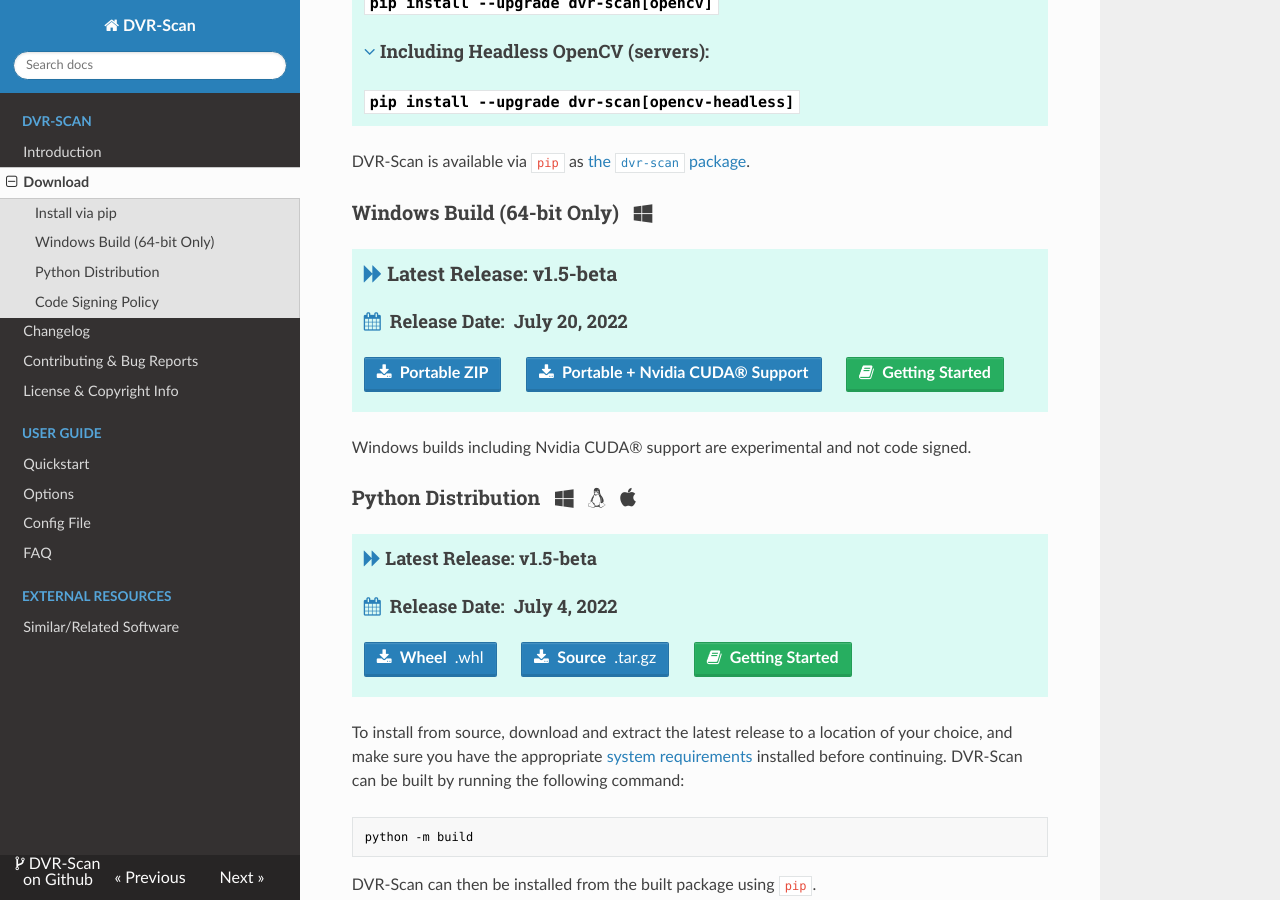
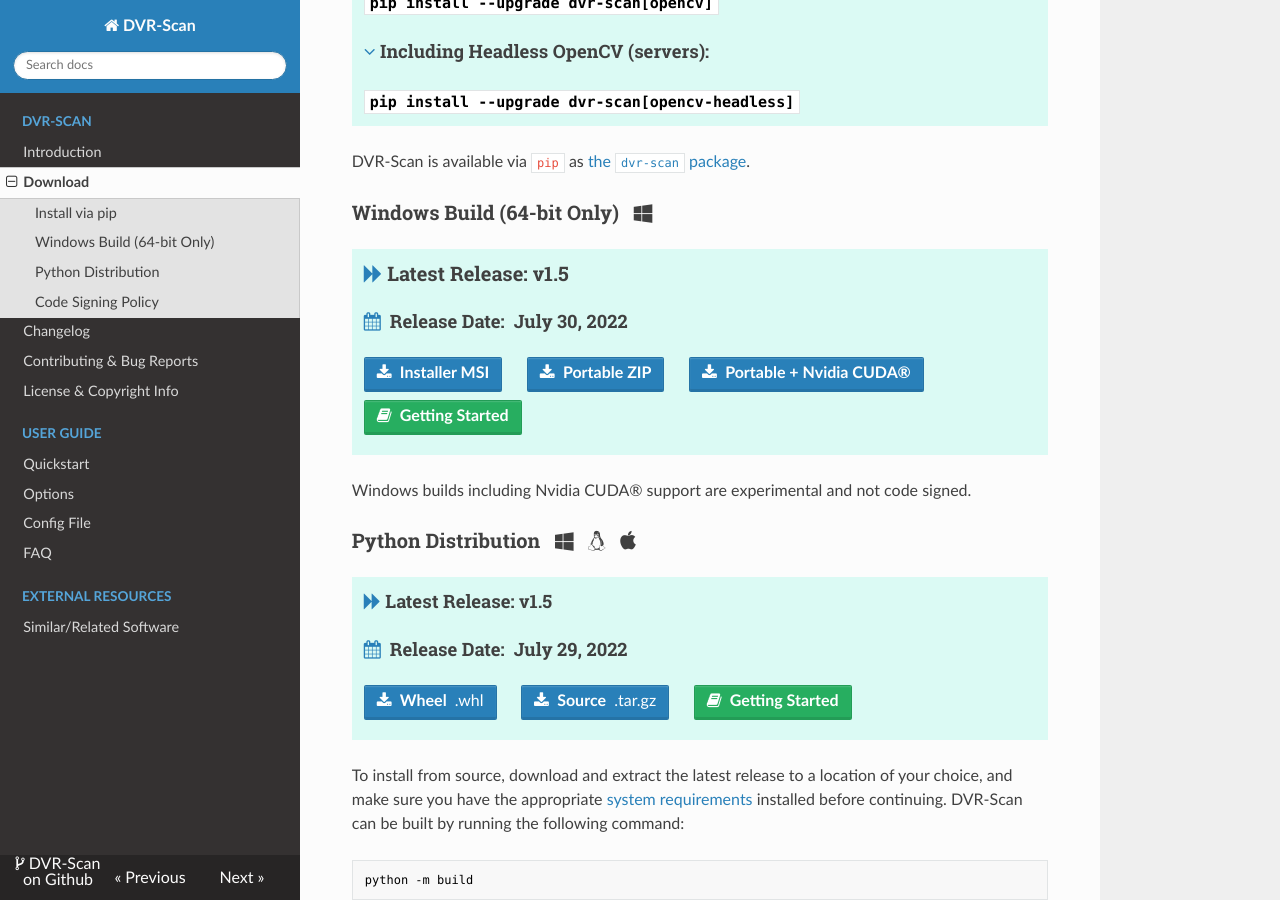
Before and after one commit to Breakthrough/DVR-Scan, an MkDocs documentation site: the page built from docs/download.md, in a window 1280 px wide and 900 px high, scrolled down 531 px. Built offline with MkDocs 1.6.1, drawn with Linux system fonts in a browser that asks for light colours; nearby versions of some CDN libraries; old or Windows-style settings are respelled for this version of MkDocs.

Commit message:
[release] Prepare v1.5 release.

```diff
--- a/docs/download.md
+++ b/docs/download.md
@@ -24,9 +24,9 @@
 ### Windows Build (64-bit Only) &nbsp; <span class="wy-text-neutral"><span class="fa fa-windows"></span></span>
 
 <div class="important">
-<h3 class="wy-text-neutral"><span class="fa fa-forward wy-text-info"></span> Latest Release: <b class="wy-text-neutral">v1.5-beta</b></h3>
-<h4 class="wy-text-neutral"><span class="fa fa-calendar wy-text-info"></span>&nbsp; Release Date:&nbsp; <b>July 20, 2022</b></h4>
-<a href="https://github.com/Breakthrough/DVR-Scan/releases/download/v1.5-beta/dvr-scan-1.5.dev2-win64.zip" class="btn btn-info" style="margin-bottom:8px;" role="button"><span class="fa fa-download"></span>&nbsp; <b>Portable ZIP</b></a> &nbsp;&nbsp;&nbsp;&nbsp; <a href="https://github.com/Breakthrough/DVR-Scan/releases/download/v1.5-beta/dvr-scan-1.5.dev2-win64-cuda.zip" class="btn btn-info" style="margin-bottom:8px;" role="button"><span class="fa fa-download"></span>&nbsp; <b>Portable + Nvidia CUDA® Support</b></a> &nbsp;&nbsp;&nbsp;&nbsp; <a href="../guide/quickstart/" class="btn btn-success" style="margin-bottom:8px;" role="button"><span class="fa fa-book"></span>&nbsp; <b>Getting Started</b></a>
+<h3 class="wy-text-neutral"><span class="fa fa-forward wy-text-info"></span> Latest Release: <b class="wy-text-neutral">v1.5</b></h3>
+<h4 class="wy-text-neutral"><span class="fa fa-calendar wy-text-info"></span>&nbsp; Release Date:&nbsp; <b>July 30, 2022</b></h4>
+<a href="https://github.com/Breakthrough/DVR-Scan/releases/download/v1.5-release/dvr-scan-1.5-win64.msi" class="btn btn-info" style="margin-bottom:8px;" role="button"><span class="fa fa-download"></span>&nbsp; <b>Installer MSI</b></a> &nbsp;&nbsp;&nbsp;&nbsp; <a href="https://github.com/Breakthrough/DVR-Scan/releases/download/v1.5-release/dvr-scan-1.5-win64.zip" class="btn btn-info" style="margin-bottom:8px;" role="button"><span class="fa fa-download"></span>&nbsp; <b>Portable ZIP</b></a> &nbsp;&nbsp;&nbsp;&nbsp; <a href="https://github.com/Breakthrough/DVR-Scan/releases/download/v1.5-release/dvr-scan-1.5-win64-cuda.zip" class="btn btn-info" style="margin-bottom:8px;" role="button"><span class="fa fa-download"></span>&nbsp; <b>Portable + Nvidia CUDA®</b></a> &nbsp;&nbsp;&nbsp;&nbsp; <a href="../guide/quickstart/" class="btn btn-success" style="margin-bottom:8px;" role="button"><span class="fa fa-book"></span>&nbsp; <b>Getting Started</b></a>
 </div>
 
 Windows builds including Nvidia CUDA® support are experimental and not code signed.
@@ -34,9 +34,9 @@
 ### Python Distribution &nbsp; <span class="wy-text-neutral"><span class="fa fa-windows"></span> &nbsp; <span class="fa fa-linux"></span> &nbsp; <span class="fa fa-apple"></span></span>
 
 <div class="important">
-<h4 class="wy-text-neutral"><span class="fa fa-forward wy-text-info"></span> Latest Release: <b class="wy-text-neutral">v1.5-beta</b></h4>
-<h4 class="wy-text-neutral"><span class="fa fa-calendar wy-text-info"></span>&nbsp; Release Date:&nbsp; <b>July 4, 2022</b></h4>
-<a href="https://github.com/Breakthrough/DVR-Scan/releases/download/v1.5-beta/dvr_scan-1.5.dev2-py3-none-any.whl" class="btn btn-info" style="margin-bottom:8px;" role="button"><span class="fa fa-download"></span>&nbsp; <b>Wheel</b>&nbsp;&nbsp;.whl</a> &nbsp;&nbsp;&nbsp;&nbsp; <a href="https://github.com/Breakthrough/DVR-Scan/releases/download/v1.5-beta/dvr-scan-1.5.dev2.tar.gz" class="btn btn-info" style="margin-bottom:8px;" role="button"><span class="fa fa-download"></span>&nbsp; <b>Source</b>&nbsp;&nbsp;.tar.gz</a> &nbsp;&nbsp;&nbsp;&nbsp; <a href="../guide/quickstart/" class="btn btn-success" style="margin-bottom:8px;" role="button"><span class="fa fa-book"></span>&nbsp; <b>Getting Started</b></a>
+<h4 class="wy-text-neutral"><span class="fa fa-forward wy-text-info"></span> Latest Release: <b class="wy-text-neutral">v1.5</b></h4>
+<h4 class="wy-text-neutral"><span class="fa fa-calendar wy-text-info"></span>&nbsp; Release Date:&nbsp; <b>July 29, 2022</b></h4>
+<a href="https://github.com/Breakthrough/DVR-Scan/releases/download/v1.5-release/dvr_scan-1.5-py3-none-any.whl" class="btn btn-info" style="margin-bottom:8px;" role="button"><span class="fa fa-download"></span>&nbsp; <b>Wheel</b>&nbsp;&nbsp;.whl</a> &nbsp;&nbsp;&nbsp;&nbsp; <a href="https://github.com/Breakthrough/DVR-Scan/releases/download/v1.5-release/dvr-scan-1.5.tar.gz" class="btn btn-info" style="margin-bottom:8px;" role="button"><span class="fa fa-download"></span>&nbsp; <b>Source</b>&nbsp;&nbsp;.tar.gz</a> &nbsp;&nbsp;&nbsp;&nbsp; <a href="../guide/quickstart/" class="btn btn-success" style="margin-bottom:8px;" role="button"><span class="fa fa-book"></span>&nbsp; <b>Getting Started</b></a>
 </div>
 
 To install from source, download and extract the latest release to a location of your choice, and make sure you have the appropriate [system requirements](guide/installing.md) installed before continuing.  DVR-Scan can be built by running the following command:
--- a/dvr_scan/__init__.py
+++ b/dvr_scan/__init__.py
@@ -45,7 +45,7 @@
 from dvr_scan.scanner import ScanContext
 
 # Used for module/distribution identification.
-__version__ = 'v1.5.dev2'
+__version__ = 'v1.5'
 
 
 def get_license_info() -> str:
```
Also changed, not shown: README.md (+1 -1 lines), docs/changelog.md (+5 -5 lines), docs/index.md (+1 -1 lines), 1 other file.
